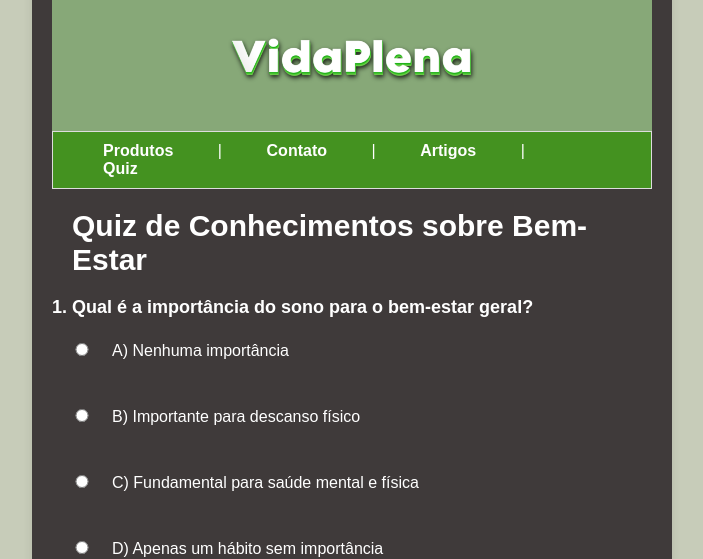
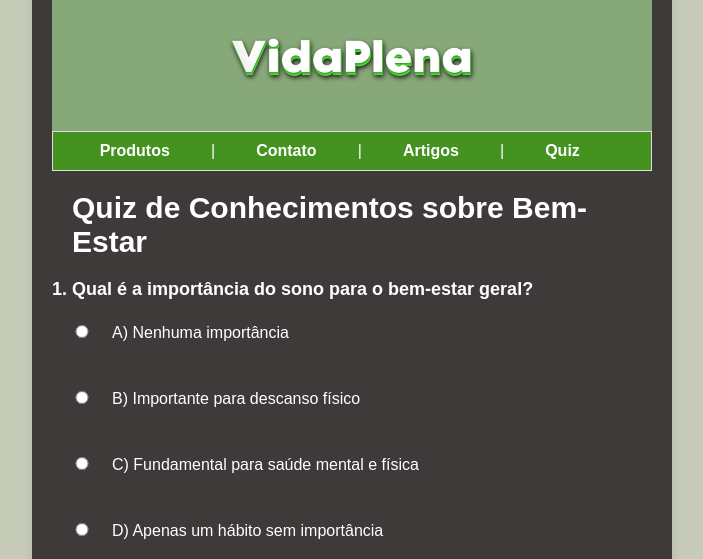
Before and after one commit to arthszz/sitecompleto, a plain HTML site: page quiz.html in a window 1280 px wide. Shown: the part 248-807 px from the top of the page, without its empty margins (288-991 px from the left). Drawn offline with Linux system fonts and the light colour scheme.

Commit message:
sitecompleto

```diff
--- a/style.css
+++ b/style.css
@@ -256,7 +256,7 @@ input[type="radio"] {
 }
 
 #aa{
-  margin: 5.9%;
+  margin: 5.3%;
 }
 
 #aa:hover{
```
